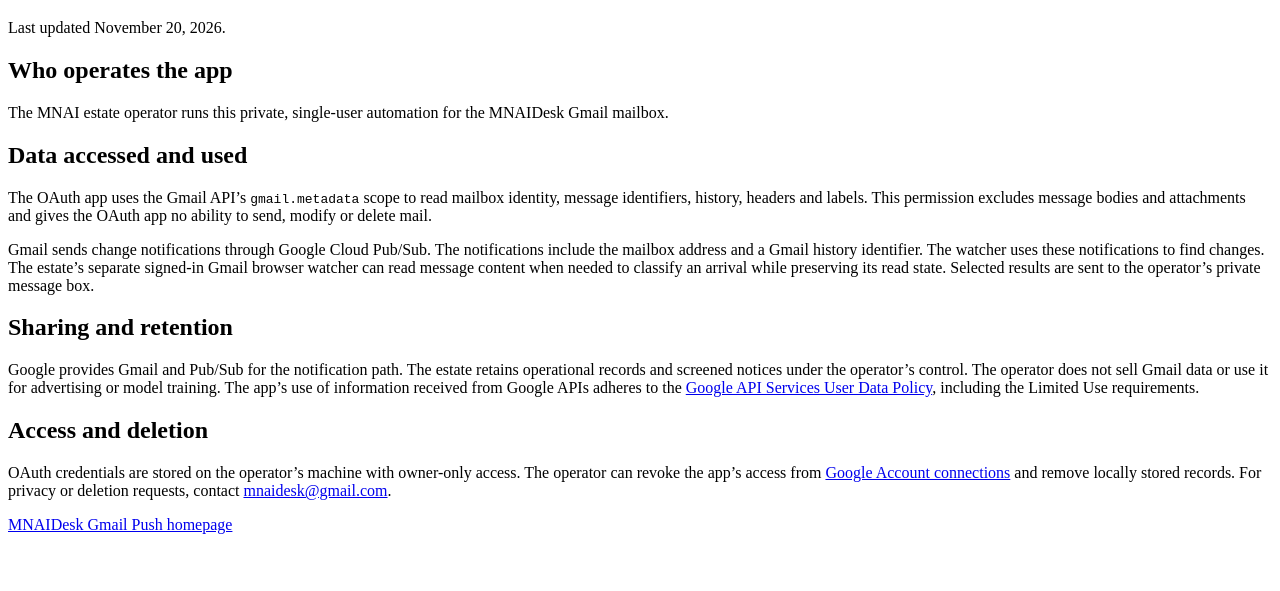
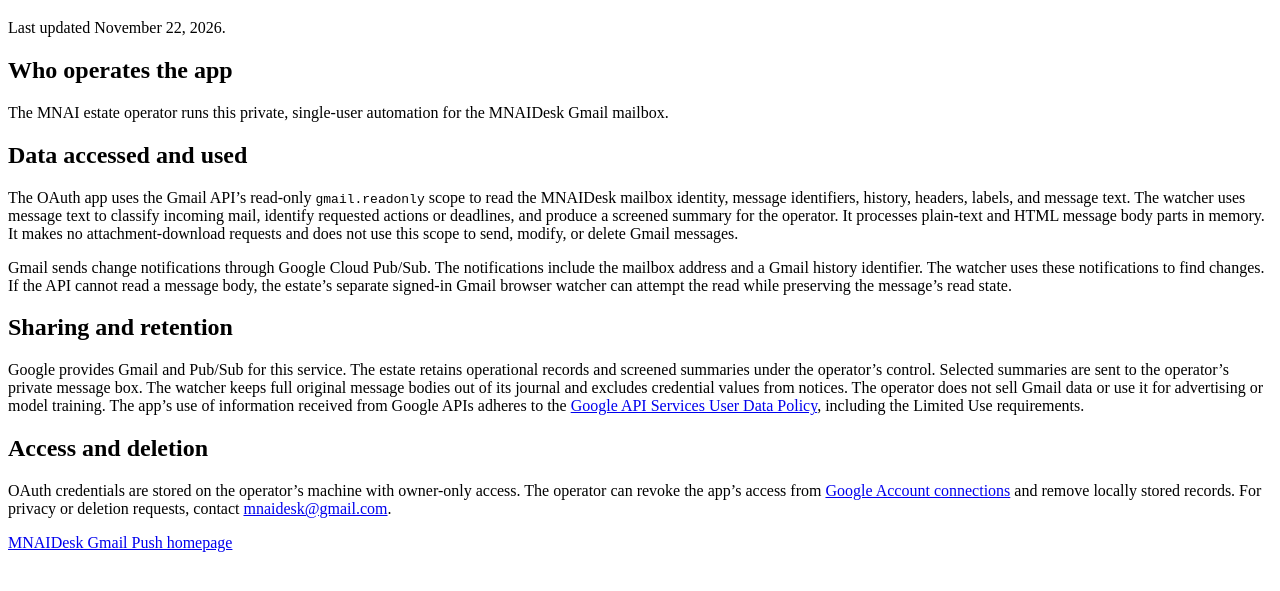
Before and after one commit to MasatoNGI/masatongi.github.io, a plain HTML site: page mnaidesk-gmail-push/privacy.html in a window 1280 px wide. Shown: the part 61-652 px from the top of the page. Drawn offline with Linux system fonts and the light colour scheme.

Commit message:
Disclose MNAIDesk Gmail read-only body access

```diff
--- a/mnaidesk-gmail-push/privacy.html
+++ b/mnaidesk-gmail-push/privacy.html
@@ -8,17 +8,17 @@
 <body>
   <main>
     <h1>Privacy policy — MNAIDesk Gmail Push</h1>
-    <p>Last updated November 20, 2026.</p>
+    <p>Last updated November 22, 2026.</p>
 
     <h2>Who operates the app</h2>
     <p>The MNAI estate operator runs this private, single-user automation for the MNAIDesk Gmail mailbox.</p>
 
     <h2>Data accessed and used</h2>
-    <p>The OAuth app uses the Gmail API’s <code>gmail.metadata</code> scope to read mailbox identity, message identifiers, history, headers and labels. This permission excludes message bodies and attachments and gives the OAuth app no ability to send, modify or delete mail.</p>
-    <p>Gmail sends change notifications through Google Cloud Pub/Sub. The notifications include the mailbox address and a Gmail history identifier. The watcher uses these notifications to find changes. The estate’s separate signed-in Gmail browser watcher can read message content when needed to classify an arrival while preserving its read state. Selected results are sent to the operator’s private message box.</p>
+    <p>The OAuth app uses the Gmail API’s read-only <code>gmail.readonly</code> scope to read the MNAIDesk mailbox identity, message identifiers, history, headers, labels, and message text. The watcher uses message text to classify incoming mail, identify requested actions or deadlines, and produce a screened summary for the operator. It processes plain-text and HTML message body parts in memory. It makes no attachment-download requests and does not use this scope to send, modify, or delete Gmail messages.</p>
+    <p>Gmail sends change notifications through Google Cloud Pub/Sub. The notifications include the mailbox address and a Gmail history identifier. The watcher uses these notifications to find changes. If the API cannot read a message body, the estate’s separate signed-in Gmail browser watcher can attempt the read while preserving the message’s read state.</p>
 
     <h2>Sharing and retention</h2>
-    <p>Google provides Gmail and Pub/Sub for the notification path. The estate retains operational records and screened notices under the operator’s control. The operator does not sell Gmail data or use it for advertising or model training. The app’s use of information received from Google APIs adheres to the <a href="https://developers.google.com/terms/api-services-user-data-policy">Google API Services User Data Policy</a>, including the Limited Use requirements.</p>
+    <p>Google provides Gmail and Pub/Sub for this service. The estate retains operational records and screened summaries under the operator’s control. Selected summaries are sent to the operator’s private message box. The watcher keeps full original message bodies out of its journal and excludes credential values from notices. The operator does not sell Gmail data or use it for advertising or model training. The app’s use of information received from Google APIs adheres to the <a href="https://developers.google.com/terms/api-services-user-data-policy">Google API Services User Data Policy</a>, including the Limited Use requirements.</p>
 
     <h2>Access and deletion</h2>
     <p>OAuth credentials are stored on the operator’s machine with owner-only access. The operator can revoke the app’s access from <a href="https://myaccount.google.com/connections">Google Account connections</a> and remove locally stored records. For privacy or deletion requests, contact <a href="mailto:mnaidesk@gmail.com">mnaidesk@gmail.com</a>.</p>
```
Also changed, not shown: mnaidesk-gmail-push/index.html (+1 -1 lines).
